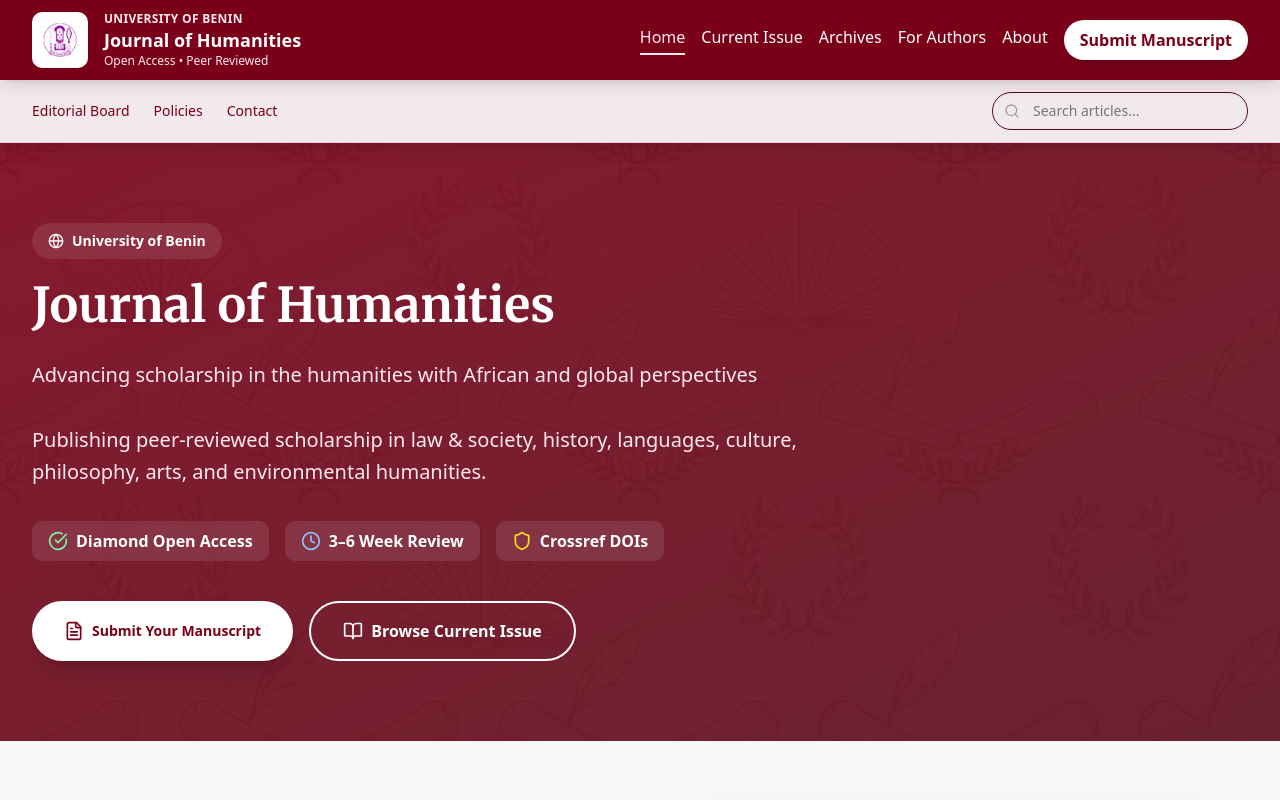
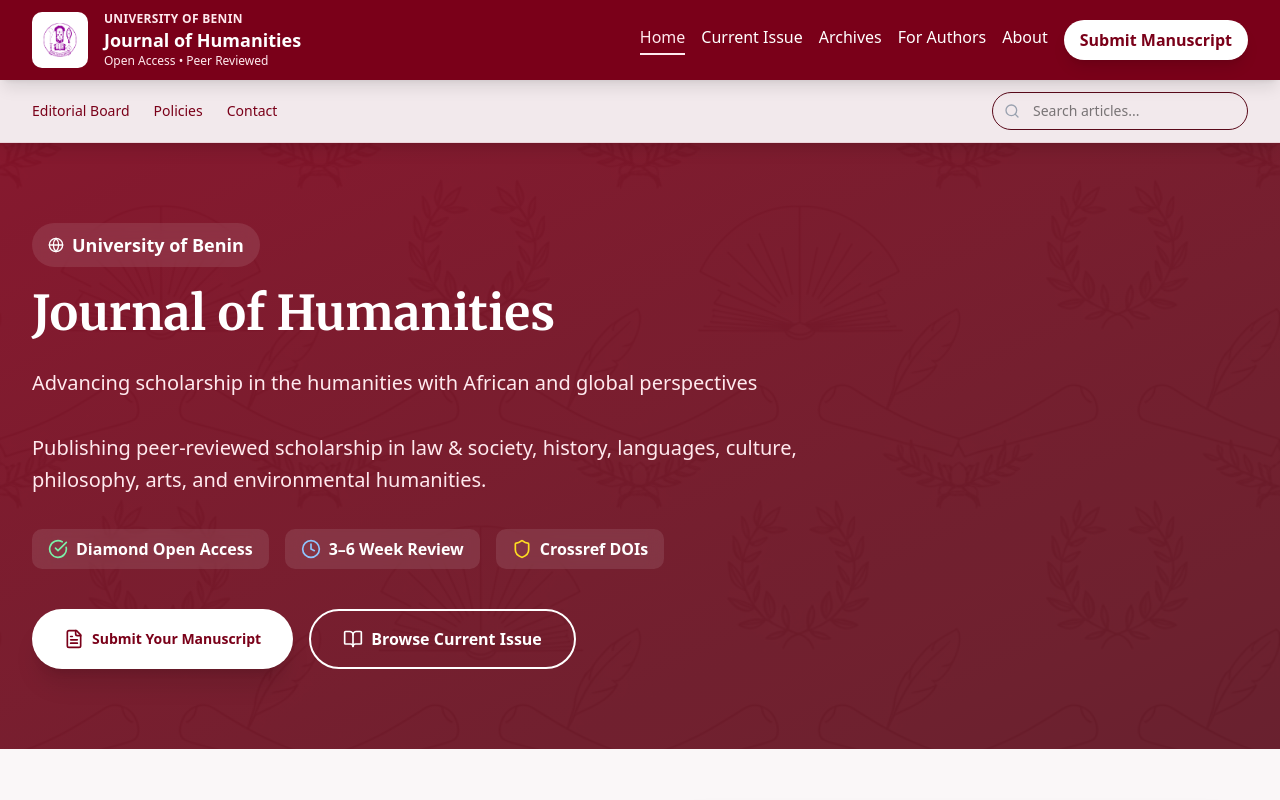
Before and after one commit to unibeninterns/ubjh_client, a Next.js app: page / in a window 1280 px wide. Shown: the top 800 px of the page. Built offline with nearby package versions, Linux system fonts and the light colour scheme.

Commit message:
increased font size if uniben

```diff
--- a/src/app/page.tsx
+++ b/src/app/page.tsx
@@ -117,7 +117,7 @@
           <div className="max-w-3xl">
   <div className="inline-flex items-center gap-2 bg-white/10 backdrop-blur-sm px-4 py-2 rounded-full mb-4">
     <Globe className="h-4 w-4" />
-    <span className="text-sm font-semibold">University of Benin</span>
+    <span className="text-lg font-semibold">University of Benin</span>
   </div>
   <h2 className="text-4xl md:text-5xl font-bold mb-6 leading-tight font-serif">
     Journal of Humanities
```
